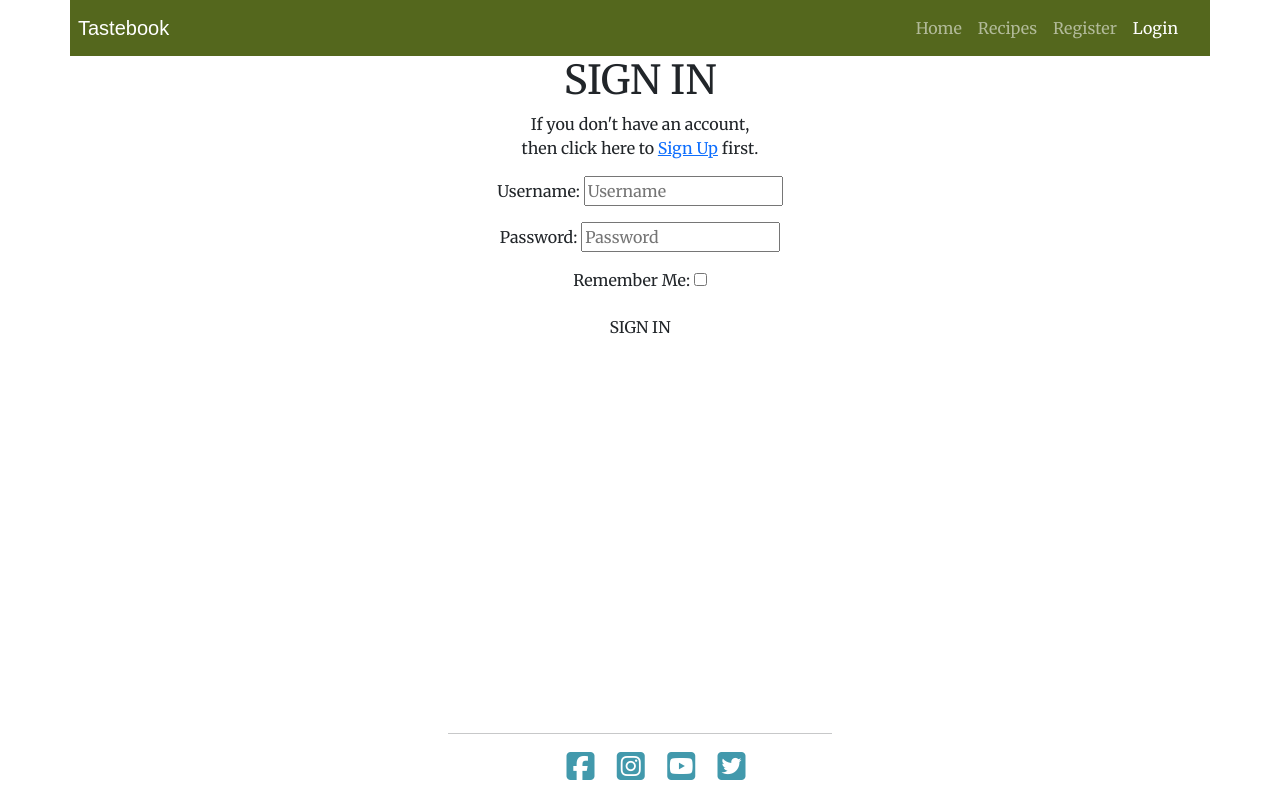
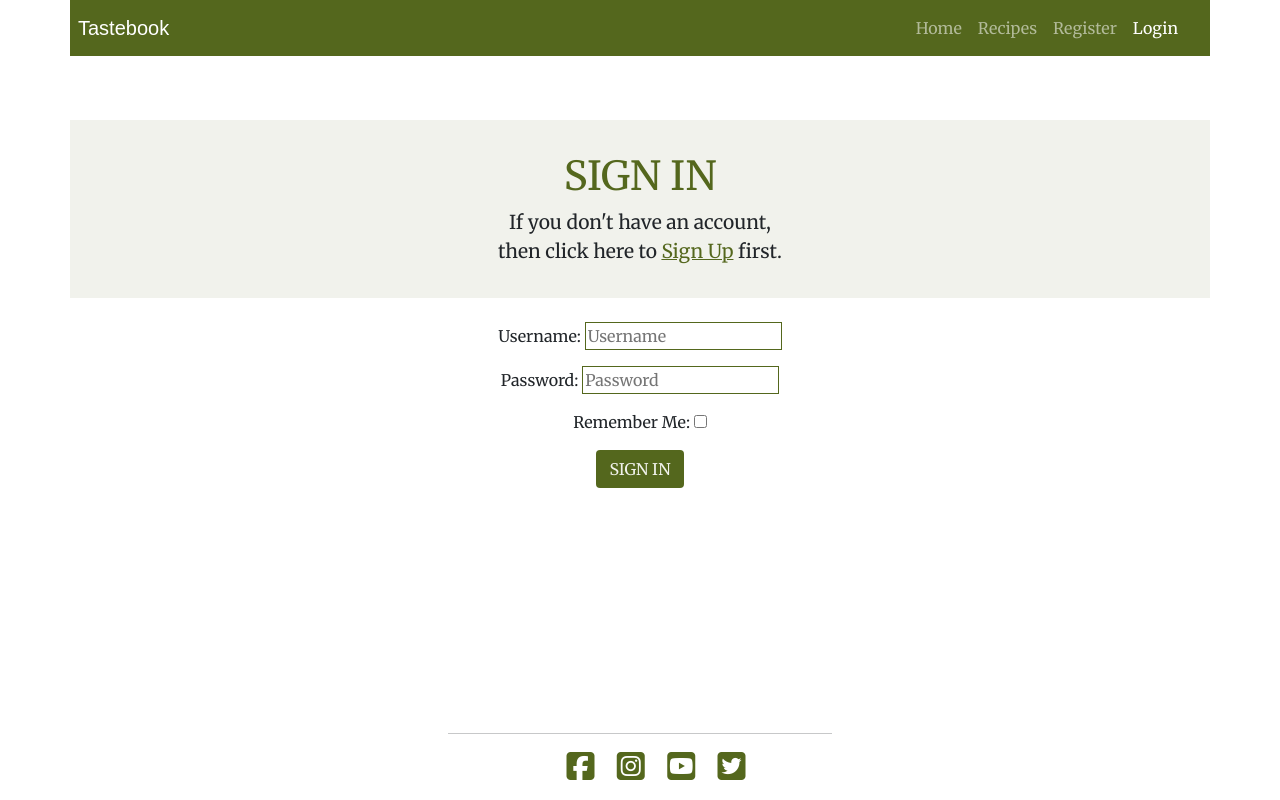
Before and after one commit to malinpalo/Tastebook, a Django app: page /account/login/ in a window 1280 px wide. Run offline with Django 3.2, Linux system fonts and the light colour scheme; some libraries are stand-ins or nearby versions; some web fonts are replaced.

Commit message:
Add style to login page and update classes in login template

```diff
--- a/static/css/style.css
+++ b/static/css/style.css
@@ -28,7 +28,7 @@ body {
 
 /* Index/Home Page */
 .home-back{
-    background-image: url('https://images.pexels.com/photos/4033636/pexels-photo-4033636.jpeg?auto=compress&cs=tinysrgb&w=1600');
+    background-image: linear-gradient(rgba(0, 0, 0, 0.2), rgba(0, 0, 0, 0.4)),url('https://images.pexels.com/photos/4033636/pexels-photo-4033636.jpeg?auto=compress&cs=tinysrgb&w=1600');
     background-repeat: no-repeat;
     background-size: cover;
     position: relative;
@@ -199,7 +199,36 @@ body {
     border: none;
 }
 
+/* Login */
 
+.login-title {
+    background-color: #f1f2EC;
+}
+
+.login-title h1 {
+    color: #54671d;
+    padding-top: 2rem;
+    margin-top: 4rem;
+}
+
+.login-title p {
+    font-size: 1.2rem;
+    padding-bottom: 2rem;
+    margin-bottom: 1.5rem;
+}
+
+.login-title a {
+    color: #54671d;
+}
+
+.login-user input {
+    border: 1.5px solid #54671d;
+}
+
+.btn-blue{
+    background-color: #54671d;
+    color: #f1f2EC;
+}
 
 /* Footer */
 
@@ -227,5 +256,5 @@ footer {
 
 .social-media-icons i {
     font-size: 4vh;
-    color: #4299ac;
+    color: #54671d;
 }
--- a/templates/account/login.html
+++ b/templates/account/login.html
@@ -9,13 +9,13 @@
 
 
 <div class="text-center">
-  <div class="login-heading img-position-relative">
+  <div class="login-title">
     <h1>{% trans "SIGN IN" %}</h1>
     <p>{% blocktrans %}If you don't have an account, <br> then click here to
     <a href="{{ signup_url }}" class="">Sign Up</a> first.{% endblocktrans %}</p>
   </div>
 
-  <form class="login" method="POST" action="{% url 'account_login' %}">
+  <form class="login-user" method="POST" action="{% url 'account_login' %}">
     {% csrf_token %}
     {{ form.as_p }}
     {% if redirect_field_value %}
```
